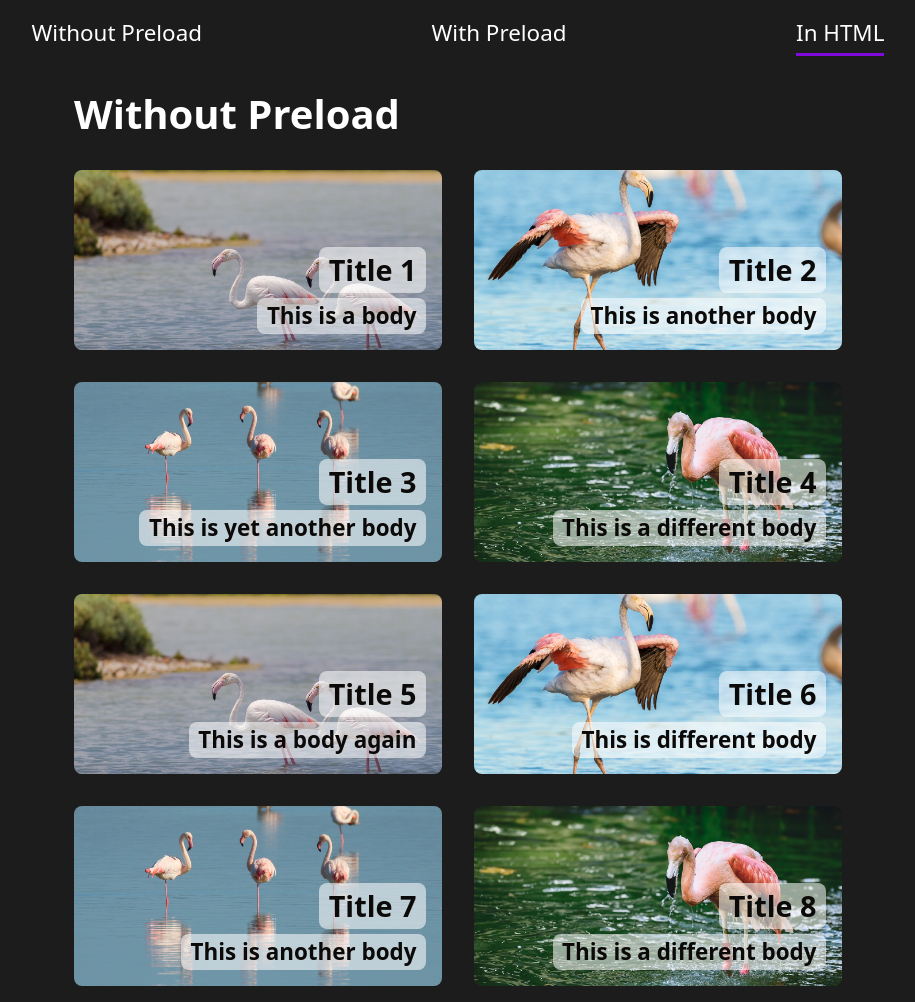
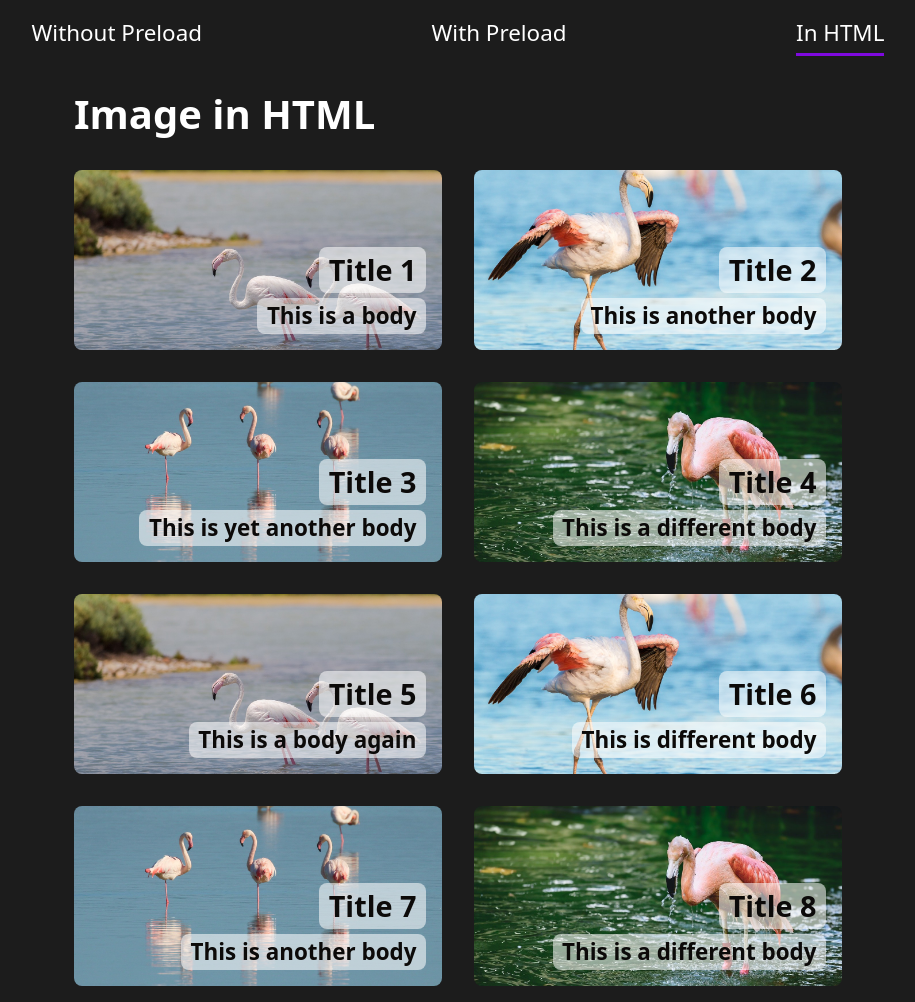
Before and after one commit to victor-lillo/demo-preload-css-image, an Astro site: page /image-in-html in a window 1280 px wide. Shown: the whole page, without its empty margins (182-1097 px from the left). Built offline with nearby package versions, Linux system fonts and the light colour scheme; Astro itself is replaced by a stand-in of ours.

Commit message:
Update page copy

```diff
--- a/src/pages/image-in-html.astro
+++ b/src/pages/image-in-html.astro
@@ -3,7 +3,7 @@ import Layout from '@/layouts/Layout.astro'
 import Card from '@/components/CardHTML.astro'
 import { CARDS } from '../config'
 
-const title = 'Without preload'
+const title = 'Image in HTML'
 const description = 'Demo of a background image used through HTML'
 ---
 
@@ -12,7 +12,7 @@ const description = 'Demo of a background image used through HTML'
   title={title}
 >
   <main>
-    <h1>Without Preload</h1>
+    <h1>Image in HTML</h1>
     <ul>
       {CARDS.map((props) => <Card {...props} />)}
     </ul>
```
